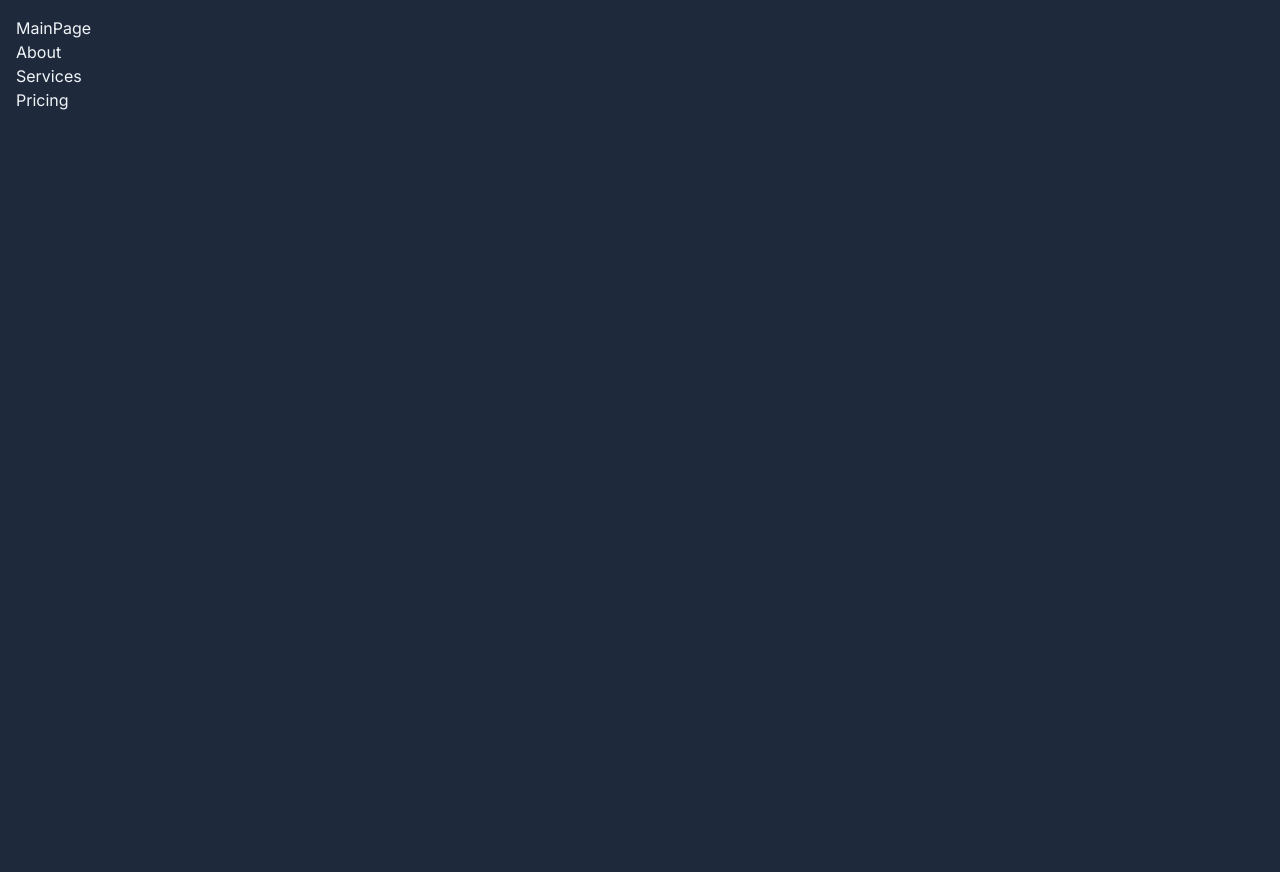
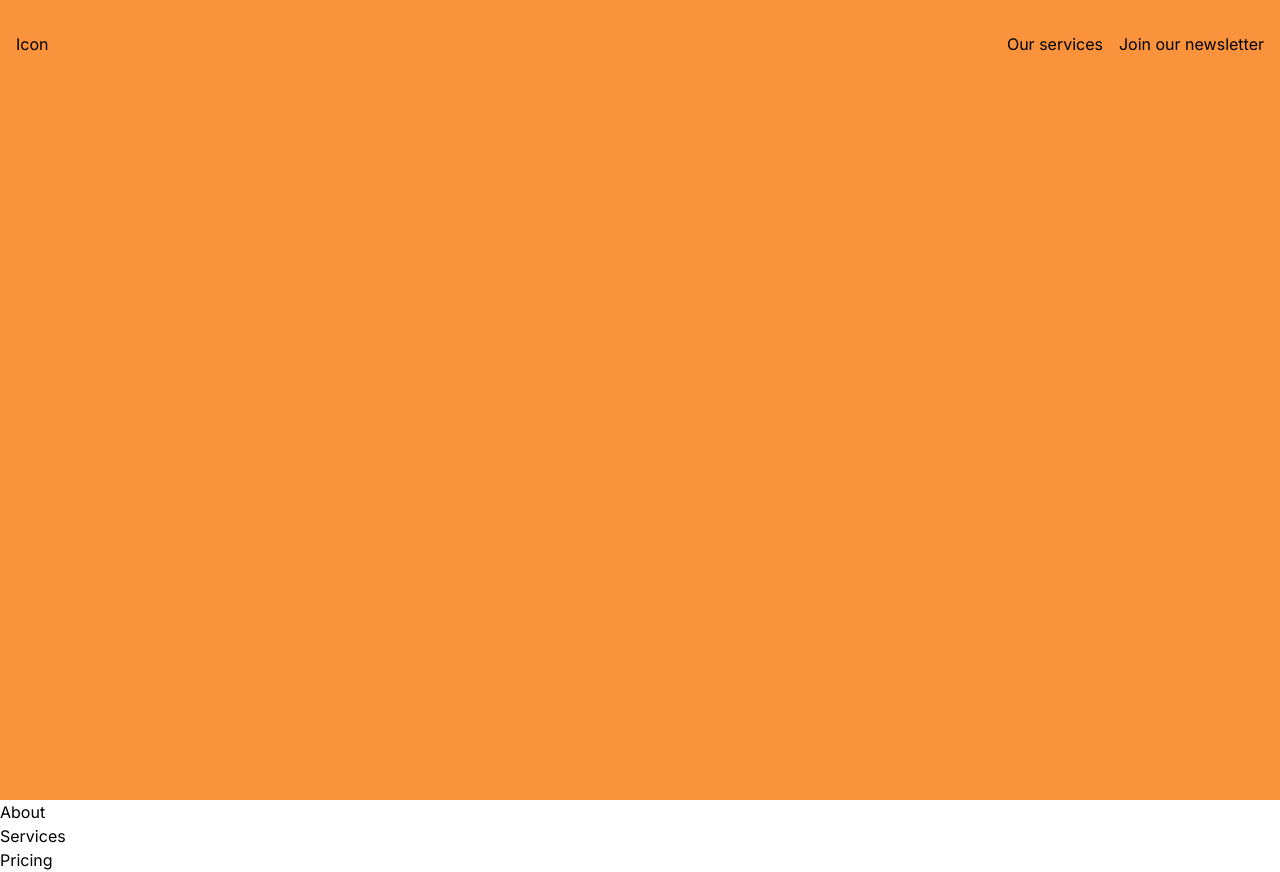
Before and after one commit to Dugicha/Botnow, a Next.js app: page / in a window 1280 px wide. Before the commit the page ends 800 px from the top, so only its background shows below. Built offline with nearby package versions, Linux system fonts and the light colour scheme.

Commit message:
new commit gavaswore mainpage

```diff
--- a/src/app/layout.js
+++ b/src/app/layout.js
@@ -11,7 +11,7 @@ export default function RootLayout({ children }) {
   return (
     <html lang="en">
       <body
-        className={`${inter.className} bg-slate-800 text-slate-100 container mx-auto p-4`}
+        className={`${inter.className}   `}
       >
         {children}
       </body>
--- a/src/app/page.js
+++ b/src/app/page.js
@@ -1,4 +1,4 @@
-import MainPage from "@/components/Homepage"
+import MainPage from "@/components/Mainpage"
 import About from "@/components/About"
 import Pricing from "@/components/Pricing"
 import Services from "@/components/Services"
--- a/src/components/Homepage.js
+++ /dev/null
@@ -1,9 +0,0 @@
-import React from 'react'
-
-const MainPage = () => {
-  return (
-    <div>MainPage</div>
-  )
-}
-
-export default MainPage
--- /dev/null
+++ b/src/components/Mainpage.js
@@ -0,0 +1,23 @@
+import React from 'react'
+
+const MainPage = () => {
+  return (
+    <>
+     <div className="  bg-orange-400 text-black min-h-screen">
+      <div className="container mx-auto px-4 py-8">
+        <div className="flex items-center justify-between">
+          <div>
+            <h1>Icon</h1>
+          </div>
+          <div className="flex">
+            <div className="mr-4">Our services</div>
+            <div>Join our newsletter</div>
+          </div>
+        </div>
+      </div>
+    </div>
+    </>
+  )
+}
+
+export default MainPage
```
